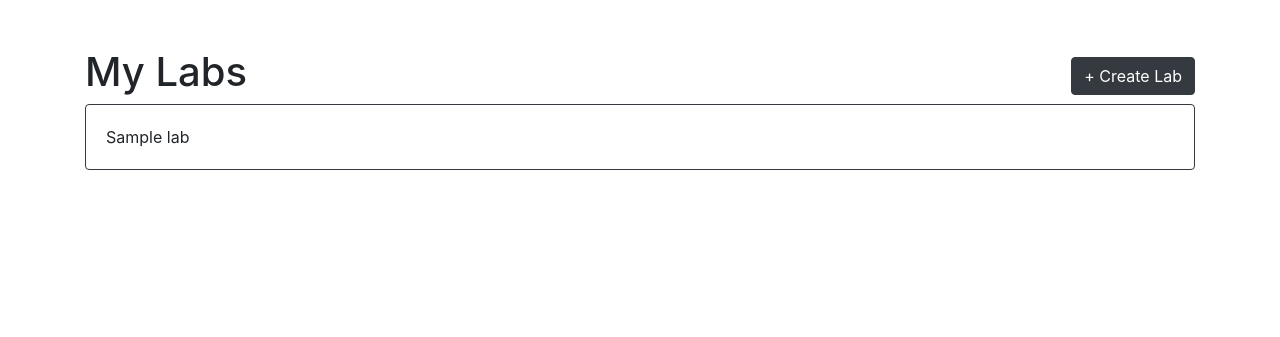
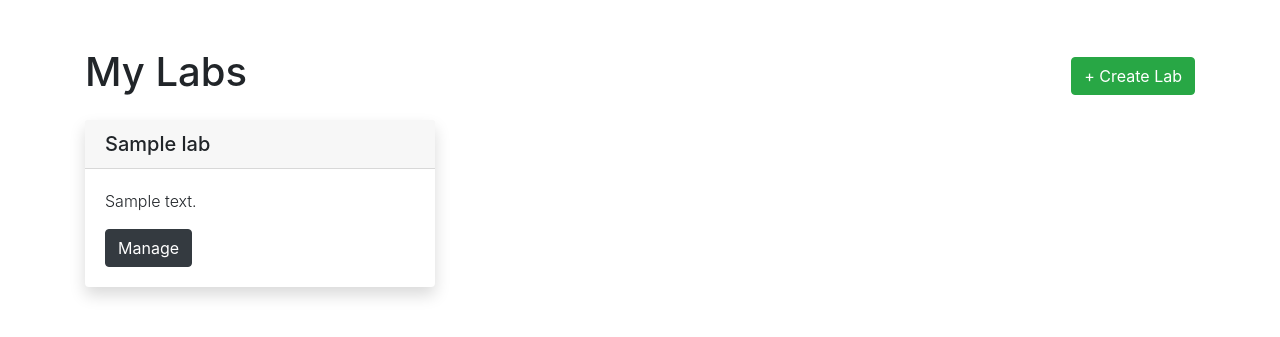
Before and after one commit to Computacao-Fisica-CESAR-School/Buzzlab, a Django app: page /labs/ in a window 1280 px wide. Shown: the part 56-393 px from the top of the page. Run offline with Django 4.2, Linux system fonts and the light colour scheme; a user stored in the database is signed in; tables that the repository leaves empty hold one stand-in row (values such as "Sample post").

Commit message:
Display Lab info in manage page
resolve #3

```diff
--- a/buzzlab_app/urls.py
+++ b/buzzlab_app/urls.py
@@ -1,5 +1,5 @@
 from django.urls import path
-from .views import home, register_request, login_request, logout_request, my_labs, create_lab
+from .views import home, register_request, login_request, logout_request, my_labs, create_lab, manage_lab
 
 urlpatterns = [
 	path('', home),
@@ -7,5 +7,6 @@ urlpatterns = [
 	path('login/', login_request),
 	path('logout/', logout_request),
 	path("labs/", my_labs),
-	path('labs/create/', create_lab)
+	path('labs/create/', create_lab, name='create_lab'),
+	path('labs/manage/<int:id>', manage_lab, name='manage_lab'),
 ]
--- a/buzzlab_app/views.py
+++ b/buzzlab_app/views.py
@@ -81,3 +81,10 @@ def create_lab(request):
         opening_hours_formset = OpeningHoursFormset()
 
     return render(request, 'create_lab.html', {'lab_form': lab_form, 'address_form': address_form, 'oh_formset': opening_hours_formset, 'oh_formset_weekdays': zip(opening_hours_formset, weekdays)})
+
+def manage_lab(request, id):
+    #TODO: block current user if they are not an admin for this lab
+    lab = Lab.objects.get(id=id)
+    opening_hours = lab.opening_hours.all()
+    admins = lab.admins.all()
+    return render(request, "manage_lab.html", {'lab': lab, 'opening_hours': opening_hours, 'admins': admins})
--- a/templates/labs.html
+++ b/templates/labs.html
@@ -7,18 +7,23 @@
 {% include 'includes/navbar.html' %}
 
 <div class="container py-5">
-	<div class="d-flex justify-content-between align-items-center">
+	<div class="d-flex justify-content-between align-items-center pb-3">
 		<h1>My Labs</h1>
-		<a class="btn btn-dark h-100" href="/labs/create">&plus; Create Lab</a>
+		<a class="btn btn-success h-100" href="{% url 'create_lab' %}">&plus; Create Lab</a>
 	</div>
 
 	{% if labs.count > 0 %}
+	<div class="row">
 		{% for lab in labs %}
-		<div class="card border-dark mb-2">
-			<div class="card-body">
-				{{ lab.name }}
+		<div class="col-sm-4">
+			<div class="card border-0 shadow mb-5">
+				<h5 class="card-header">{{ lab.name }}</h5>
+				<div class="card-body">
+					<p class="card-text font-weight-light">{{ lab.description }}</p>
+					<a href="{% url 'manage_lab' lab.id %}" class="btn btn-dark">Manage</a>
+				</div>
 			</div>
-		  </div>
+		</div>
 		{% endfor %}
 	{% else %}
 	<h4>You dont't have any labs yet.</h4>
```
Also changed, not shown: templates/manage_lab.html (added, +24 -0 lines).
